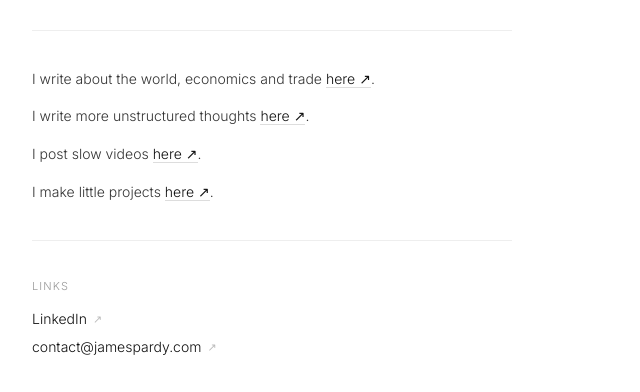
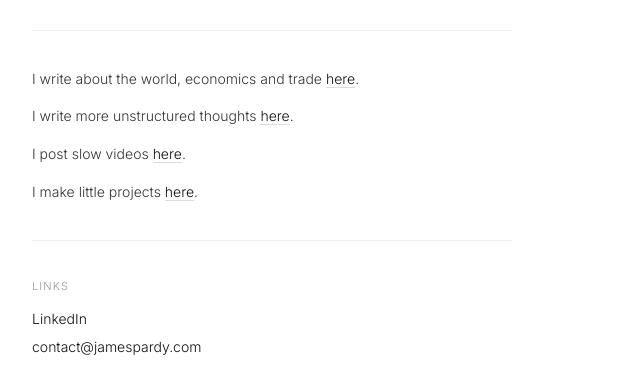
Before and after one commit to jamesfpardy/jamespardy.github.io, a plain HTML site: page index.html in a window 1280 px wide. Shown: the part 460-852 px from the top of the page, 0-640 px from the left. Drawn offline with Linux system fonts and the light colour scheme.

Commit message:
Refactor link styles and clean up HTML structure
Removed unnecessary styles and adjusted link formatting.

```diff
--- a/index.html
+++ b/index.html
@@ -77,15 +77,10 @@
   .links a {
     color: #111;
     text-decoration: none;
-    display: inline-flex;
-    align-items: center;
-    gap: 6px;
     transition: color 0.15s;
   }
 
   .links a:hover { color: #888; }
-
-  .arr { font-size: 11px; color: #bbb; }
 
   .footer {
     font-size: 12px;
@@ -111,10 +106,10 @@
   <hr>
 
   <div class="section">
-    <div class="writing-item">I write about the world, economics and trade <a href="https://tallthoughts.substack.com" target="_blank">here &nearr;</a>.</div>
-    <div class="writing-item">I write more unstructured thoughts <a href="https://musictoclimbtheappletree.substack.com" target="_blank">here &nearr;</a>.</div>
-    <div class="writing-item">I post slow videos <a href="https://slow-reels.com" target="_blank">here &nearr;</a>.</div>
-    <div class="writing-item">I make little projects <a href="https://github.com/jamesfpardy" target="_blank">here &nearr;</a>.</div>
+    <div class="writing-item">I write about the world, economics and trade <a href="https://tallthoughts.substack.com" target="_blank">here</a>.</div>
+    <div class="writing-item">I write more unstructured thoughts <a href="https://musictoclimbtheappletree.substack.com" target="_blank">here</a>.</div>
+    <div class="writing-item">I post slow videos <a href="https://slow-reels.com" target="_blank">here</a>.</div>
+    <div class="writing-item">I make little projects <a href="https://github.com/jamesfpardy" target="_blank">here</a>.</div>
   </div>
 
   <hr>
@@ -122,8 +117,9 @@
   <div class="section">
     <div class="section-label">Links</div>
     <div class="links">
-      <a href="https://linkedin.com/in/james-pardy" target="_blank">LinkedIn <span class="arr">&nearr;</span></a>
-      <a href="mailto:contact@jamespardy.com">contact@jamespardy.com <span class="arr">&nearr;</span></a>    </div>
+      <a href="https://linkedin.com/in/james-pardy" target="_blank">LinkedIn</a>
+      <a href="mailto:contact@jamespardy.com">contact@jamespardy.com</a>
+    </div>
   </div>
 
   <div class="footer">Paris, 2026</div>
```
